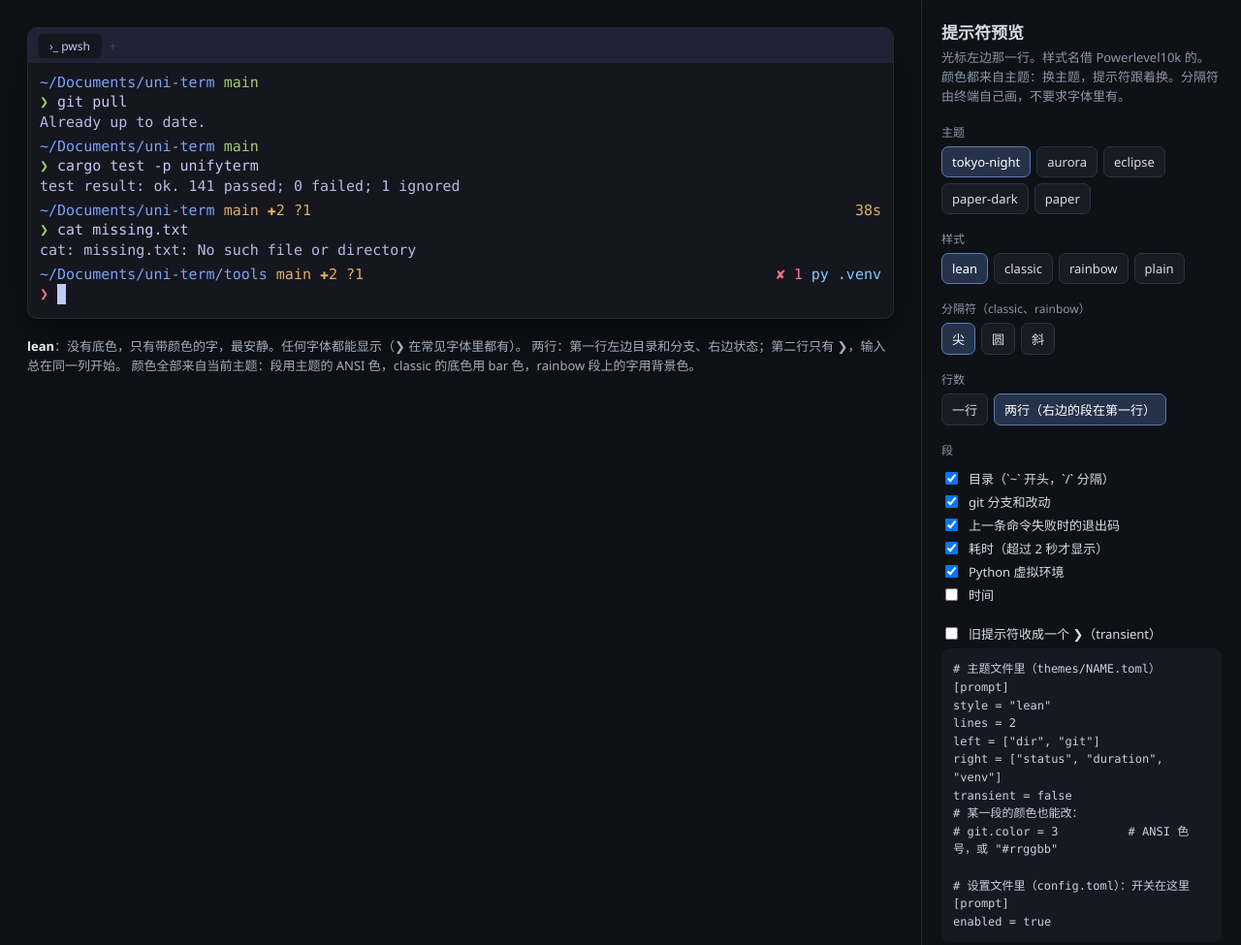
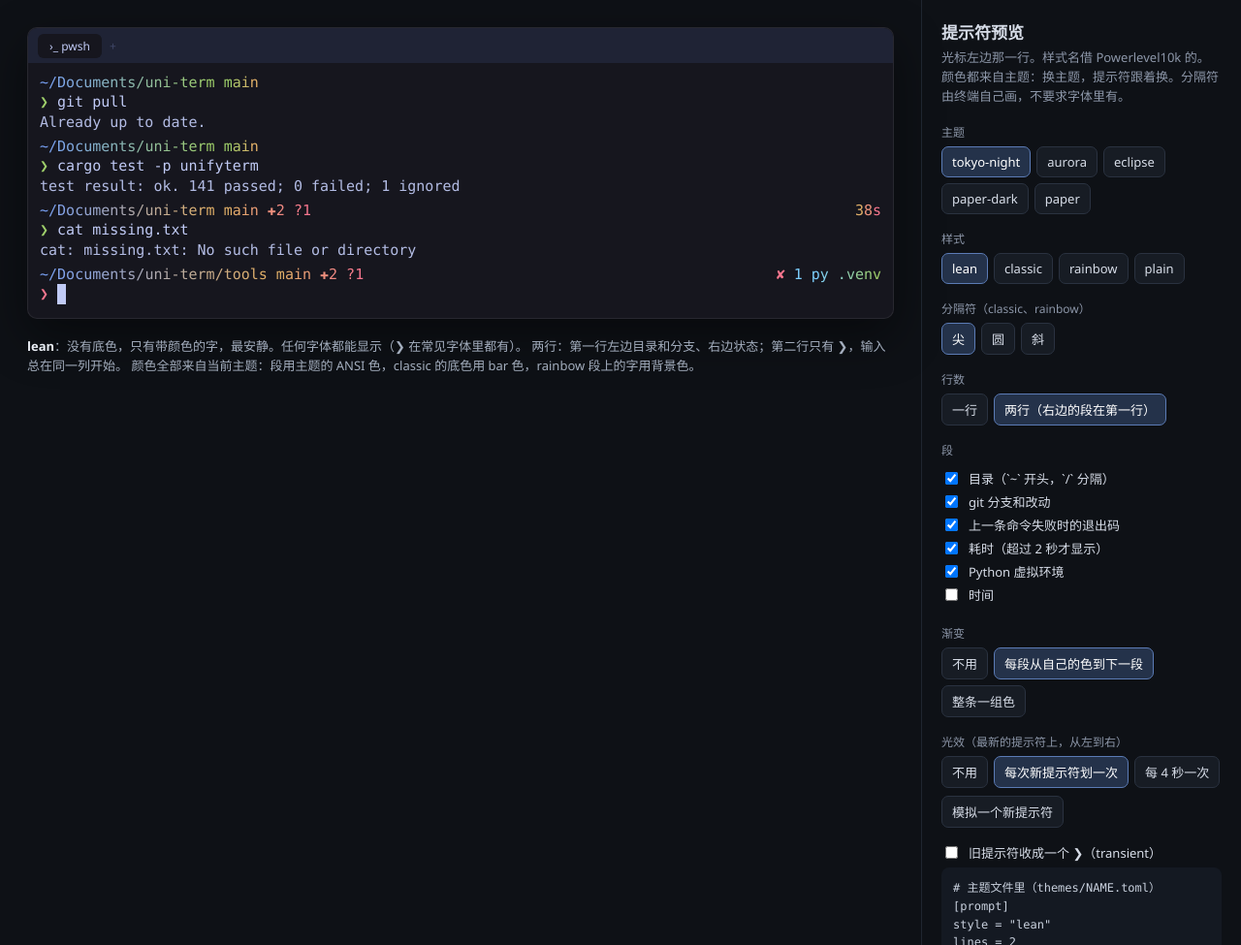
Before and after one commit to newdee/unifyterm, a plain HTML site: page demo/prompt.html in a window 1280 px wide. Shown: the top 975 px of the page at 97% size. Drawn offline with Linux system fonts and the light colour scheme.

Commit message:
Prompt preview: gradients and a light across the newest prompt

```diff
--- a/demo/prompt.html
+++ b/demo/prompt.html
@@ -32,6 +32,15 @@ main { padding: 28px; display: grid; gap: 18px; align-content: start; }
 .thin { display: inline-block; width: 1ch; align-self: stretch; position: relative; }
 .thin::after { content: ""; position: absolute; inset: 0; background: currentColor; clip-path: polygon(0 0, 14% 0, 100% 50%, 14% 100%, 0 100%, 86% 50%); opacity: .55; }
 .cursor { display: inline-block; width: 1ch; }
+/* The light over the newest prompt: the terminal draws it, over the rows its marks say the prompt is in. */
+.latest { position: relative; overflow: hidden; }
+.latest .shine { position: absolute; top: 0; bottom: 0; left: 0; width: 22%; pointer-events: none; mix-blend-mode: screen;
+  background: linear-gradient(90deg, transparent, var(--shine) 50%, transparent); transform: translateX(-120%); }
+.latest .shine.once { animation: sweep 1.1s cubic-bezier(.3,.1,.3,1) .15s 1 both; }
+.latest .shine.loop { animation: sweep-loop 4s cubic-bezier(.3,.1,.3,1) .15s infinite both; }
+@keyframes sweep { from { transform: translateX(-120%); } to { transform: translateX(560%); } }
+@keyframes sweep-loop { 0% { transform: translateX(-120%); } 28% { transform: translateX(560%); } 100% { transform: translateX(560%); } }
+@media (prefers-reduced-motion: reduce) { .latest .shine { animation: none !important; } }
 .out { opacity: .92; }
 .note { font-size: 13px; line-height: 1.6; color: #a3adbd; max-width: 920px; margin: 0; }
 .note b { color: #e8ecf3; font-weight: 600; }
@@ -85,6 +94,17 @@ pre.toml { background: #141922; border-radius: 8px; padding: 12px; font-family:
     <label class="check"><input type="checkbox" data-seg="venv" checked> Python 虚拟环境</label>
     <label class="check"><input type="checkbox" data-seg="time"> 时间</label>
   </fieldset>
+  <fieldset><legend>渐变</legend><div class="choices" id="gradients">
+    <button type="button" data-v="off" aria-pressed="false">不用</button>
+    <button type="button" data-v="segments" aria-pressed="true">每段从自己的色到下一段</button>
+    <button type="button" data-v="whole" aria-pressed="false">整条一组色</button>
+  </div></fieldset>
+  <fieldset><legend>光效（最新的提示符上，从左到右）</legend><div class="choices" id="shines">
+    <button type="button" data-v="off" aria-pressed="false">不用</button>
+    <button type="button" data-v="once" aria-pressed="true">每次新提示符划一次</button>
+    <button type="button" data-v="loop" aria-pressed="false">每 4 秒一次</button>
+  </div>
+  <div class="choices" style="margin-top:8px"><button type="button" id="again">模拟一个新提示符</button></div></fieldset>
   <label class="check"><input type="checkbox" id="transient"> 旧提示符收成一个 ❯（transient）</label>
   <pre class="toml" id="toml"></pre>
 </aside>
@@ -94,9 +114,9 @@ const THEMES = {
   aurora: { fg: "#e6faf5", bg: "#0c1c24", bar: "#16303b", muted: "#a6c5ca", ansi: ["#07161c","#ff9eb6","#7bf2ae","#efdb91","#95c6ff","#c0acff","#70e5ed","#a6c5ca","#7b969c"] },
   eclipse: { fg: "#ffeee3", bg: "#21151b", bar: "#36232b", muted: "#dcbabe", ansi: ["#190e13","#ff949a","#c6dc96","#ffc178","#aac4fa","#dbb0eb","#93d7d2","#dcbabe","#a88c90"] },
   "paper-dark": { fg: "#cecabe", bg: "#171716", bar: "#262624", muted: "#87837b", ansi: ["#393a34","#dc696c","#2b9870","#efca4b","#4f95cf","#ec60a1","#38aebe","#dbd7ca","#818181"] },
-  paper: { fg: "#33302a", bg: "#f0e7d2", bar: "#e3d8bf", muted: "#635b4e", ansi: ["#e3d8bf","#a6363d","#046641","#815501","#035fa0","#b50165","#036470","#5a5346","#5e584d"] },
+  paper: { light: true, fg: "#33302a", bg: "#f0e7d2", bar: "#e3d8bf", muted: "#635b4e", ansi: ["#e3d8bf","#a6363d","#046641","#815501","#035fa0","#b50165","#036470","#5a5346","#5e584d"] },
 };
-const state = { theme: "tokyo-night", style: "lean", sep: "sharp", lines: 2, transient: false,
+const state = { theme: "tokyo-night", style: "lean", sep: "sharp", lines: 2, transient: false, gradient: "segments", shine: "once",
   segs: { dir: true, git: true, status: true, duration: true, venv: true, time: false } };
 
 // What each segment says at each of the four prompts on the screen, and its color (an ANSI number of the theme).
@@ -122,31 +142,72 @@ function segments(ctx, t) {
 const el = (tag, style, text) => { const n = document.createElement(tag); if (style) Object.assign(n.style, style); if (text != null) n.textContent = text; return n; };
 
 // One side's segments in the chosen style. `side` is "l" (left, arrows pointing right) or "r".
+// Colors as the prompt writes them: one 24-bit color a cell, so a gradient changes from cell to cell.
+const hex = (c) => [1, 3, 5].map((i) => parseInt(c.slice(i, i + 2), 16));
+const mix = (a, b, f) => "#" + hex(a).map((x, i) => Math.round(x + (hex(b)[i] - x) * f).toString(16).padStart(2, "0")).join("");
+function along(stops, f) {
+  if (stops.length === 1) return stops[0];
+  const at = Math.min(stops.length - 1.000001, Math.max(0, f) * (stops.length - 1));
+  return mix(stops[Math.floor(at)], stops[Math.floor(at) + 1], at - Math.floor(at));
+}
+// The colors after a segment's own, when the gradient runs on into the next: the theme's colors in this order.
+const NEXT = { 4: 5, 5: 6, 6: 2, 2: 3, 3: 1, 1: 5, 8: 7 };
+// Each segment's text, a cell at a time, and the color of each cell.
+function paint(segs, t, padded) {
+  const texts = segs.map((s) => (padded ? ` ${s.text} ` : s.text));
+  const total = texts.reduce((n, x) => n + [...x].length, 0);
+  // "whole": one set of colors over the whole side, from the theme's cyan through blue to magenta.
+  const whole = [t.ansi[6], t.ansi[4], t.ansi[5]];
+  let seen = 0;
+  return segs.map((s, i) => {
+    const cells = [...texts[i]];
+    const own = t.ansi[s.color];
+    const to = segs[i + 1] ? t.ansi[segs[i + 1].color] : t.ansi[NEXT[s.color] ?? s.color];
+    const cols = cells.map((_, k) => {
+      const f = cells.length > 1 ? k / (cells.length - 1) : 0;
+      if (state.gradient === "segments") return mix(own, to, f);
+      if (state.gradient === "whole") return along(whole, (seen + k) / Math.max(1, total - 1));
+      return own;
+    });
+    seen += cells.length;
+    return { cells, cols };
+  });
+}
+
+// One side's segments in the chosen style. `side` is "l" (left, arrows pointing right) or "r".
 function drawSide(segs, t, side) {
   const out = document.createDocumentFragment();
   const style = state.style;
-  if (style === "lean" || style === "plain") {
-    segs.forEach((s, i) => {
+  const flat = style === "lean" || style === "plain";
+  const painted = paint(segs, t, !flat);
+  const cellsOf = (p, cell) => p.cells.map((ch, k) => el("span", cell(p.cols[k]), ch));
+  if (flat) {
+    painted.forEach((p, i) => {
       if (i) out.append(el("span", null, " "));
-      out.append(el("span", { color: t.ansi[s.color] }, s.text));
+      cellsOf(p, (c) => ({ color: c })).forEach((n) => out.append(n));
     });
     return out;
   }
-  const bgOf = (s) => (style === "rainbow" ? t.ansi[s.color] : t.bar);
-  const fgOf = (s) => (style === "rainbow" ? t.bg : t.ansi[s.color]);
-  const sep = (color, behind, dir) => el("span", { background: color, boxShadow: `inset 0 0 0 100vmax ${behind}` }, null);
-  segs.forEach((s, i) => {
+  const rainbow = style === "rainbow";
+  const cell = (c) => (rainbow ? { background: c, color: t.bg } : { background: t.bar, color: c });
+  const first = (p) => (rainbow ? p.cols[0] : t.bar);
+  const last = (p) => (rainbow ? p.cols[p.cols.length - 1] : t.bar);
+  const arrow = (color, behind, kind) => {
+    const w = el("span", { background: behind, display: "inline-flex", alignSelf: "stretch" });
+    const x = el("span", { background: color }); x.className = `sep ${state.sep}-${kind}`;
+    w.append(x); return w;
+  };
+  const thin = () => Object.assign(el("span", { background: t.bar, color: t.muted }), { className: "thin" });
+  painted.forEach((p, i) => {
     if (side === "r") {
-      // Into the first segment from the background, and between segments.
-      const before = i === 0 ? null : bgOf(segs[i - 1]);
-      if (style === "classic" && i > 0) { out.append(Object.assign(el("span", { background: t.bar, color: t.muted }), { className: "thin" })); }
-      else { const w = el("span", { background: before || "transparent" }); w.className = "sepwrap"; const x = el("span", { background: bgOf(s) }); x.className = `sep ${state.sep}-l`; w.style.display = "inline-flex"; w.style.alignSelf = "stretch"; w.append(x); out.append(w); }
+      if (!rainbow && i > 0) out.append(thin());
+      else out.append(arrow(first(p), i === 0 ? "transparent" : last(painted[i - 1]), "l"));
     }
-    out.append(el("span", { background: bgOf(s), color: fgOf(s), padding: "0 1ch" }, s.text));
+    cellsOf(p, cell).forEach((n) => out.append(n));
     if (side === "l") {
-      const next = segs[i + 1];
-      if (style === "classic" && next) { out.append(Object.assign(el("span", { background: t.bar, color: t.muted }), { className: "thin" })); }
-      else { const w = el("span", { background: next ? bgOf(next) : "transparent" }); w.style.display = "inline-flex"; w.style.alignSelf = "stretch"; const x = el("span", { background: bgOf(s) }); x.className = `sep ${state.sep}-r`; w.append(x); out.append(w); }
+      const next = painted[i + 1];
+      if (!rainbow && next) out.append(thin());
+      else out.append(arrow(last(p), next ? first(next) : "transparent", "r"));
     }
   });
   return out;
@@ -198,7 +259,21 @@ function render() {
     const input = lines[lines.length - 1].querySelector(".input") || lines[lines.length - 1];
     if (p.cmd) input.append(el("span", null, p.cmd));
     else input.append(Object.assign(el("span", { background: t.fg }, " "), { className: "cursor" }));
-    lines.forEach((l) => screen.append(l));
+    if (last) {
+      // The newest prompt: its rows in one box, and the light that crosses them.
+      const box = el("div");
+      box.style.setProperty("--shine", t.light ? "rgb(255 255 255 / .75)" : "rgb(255 255 255 / .30)");
+      box.className = "latest";
+      lines.forEach((l) => box.append(l));
+      if (state.shine !== "off") {
+        const s = el("div"); s.className = `shine ${state.shine}`; if (t.light) s.style.mixBlendMode = "normal";
+        // For pictures: ?shineAt=0.5 holds the light at that part of its way.
+        const at = new URLSearchParams(location.search).get("shineAt");
+        if (at) s.style.animation = `sweep 1s linear -${Number(at)}s 1 paused both`;
+        box.append(s);
+      }
+      screen.append(box);
+    } else lines.forEach((l) => screen.append(l));
     p.out.forEach((o) => screen.append(Object.assign(el("div", null, o), { className: "out" })));
     if (!last) screen.append(el("div", { height: ".35em" }));
   });
@@ -221,8 +296,12 @@ lines = ${state.lines}
 left = [${segList.filter((s) => !rightNames.includes(s.slice(1, -1))).join(", ")}]
 right = [${segList.filter((s) => rightNames.includes(s.slice(1, -1))).join(", ")}]
 transient = ${state.transient}
-# 某一段的颜色也能改：
-# git.color = 3          # ANSI 色号，或 "#rrggbb"
+gradient = "${state.gradient}"${state.gradient === "whole" ? `\ncolors = [6, 4, 5]       # 整条的一组色：ANSI 色号或 "#rrggbb"` : ""}
+shine = "${state.shine}"           # 光效由终端画："off"、"once"、"loop"
+# 某一段的颜色也能改，给两个就是这一段自己的渐变：
+# git.color = 3
+# dir.color = ["#7aa2f7", "#bb9af7"]`;
+  document.getElementById("toml").textContent = document.getElementById("toml").textContent + `
 
 # 设置文件里（config.toml）：开关在这里
 [prompt]
@@ -242,11 +321,13 @@ function group(id, key, parse = (v) => v) {
   });
 }
 group("themes", "theme"); group("styles", "style"); group("seps", "sep"); group("lines", "lines", Number);
+group("gradients", "gradient"); group("shines", "shine");
+document.getElementById("again").addEventListener("click", render);
 document.querySelectorAll("[data-seg]").forEach((c) => c.addEventListener("change", () => { state.segs[c.dataset.seg] = c.checked; render(); }));
 document.getElementById("transient").addEventListener("change", (e) => { state.transient = e.target.checked; render(); });
 // A state in the address, for pictures: ?theme=aurora&style=rainbow&sep=round&lines=1&transient=1
 const q = new URLSearchParams(location.search);
-for (const [key, id, parse] of [["theme", "themes"], ["style", "styles"], ["sep", "seps"], ["lines", "lines", Number]]) {
+for (const [key, id, parse] of [["theme", "themes"], ["style", "styles"], ["sep", "seps"], ["lines", "lines", Number], ["gradient", "gradients"], ["shine", "shines"]]) {
   const v = q.get(key); if (!v) continue;
   const b = [...document.getElementById(id).querySelectorAll("button")].find((x) => x.dataset.v === v); if (b) b.click();
 }
```
